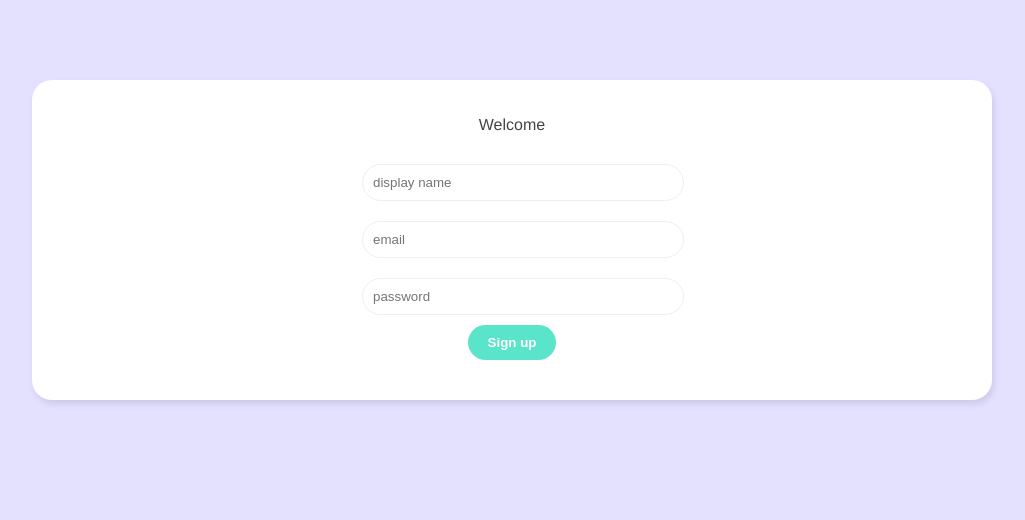
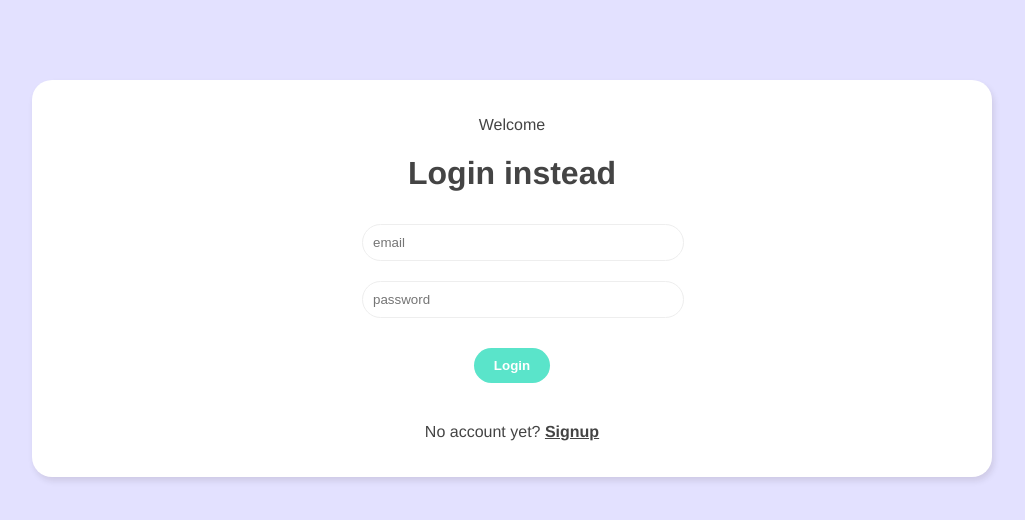
Before and after one commit to Zer02/live-chat, a Vue app: page / in a window 1280 px wide. Shown: the top 520 px of the page, without its empty margins (128-1153 px from the left). Built offline with nearby package versions, Linux system fonts and the light colour scheme.

Commit message:
Finished simple signup and login components

```diff
--- a/src/components/LoginForm.vue
+++ b/src/components/LoginForm.vue
@@ -2,12 +2,14 @@
   <form @submit.prevent="handleSubmit">
     <input type="email" required placeholder="email" v-model="email">
     <input type="password" required placeholder="password" v-model="password">
+    <div class="error">{{ error }}</div>
     <button>Login</button>
   </form>
 </template>
 
 <script>
 import { ref } from 'vue'
+import useLogin from '../composables/useLogin'
 
 export default {
   setup() {
@@ -15,11 +17,16 @@ export default {
     const email = ref('')
     const password = ref('')
 
-    const handleSubmit = () => {
-      console.log(email.value, password.value);
+    const { error, login } = useLogin()
+
+    const handleSubmit = async () => {
+      await login(email.value, password.value)
+      if (!error.value) {
+        console.log('user logged in')
+      }
     }
 
-    return { email, password, handleSubmit }
+    return { email, password, handleSubmit, error }
   }
 }
 </script>
--- a/src/components/SignupForm.vue
+++ b/src/components/SignupForm.vue
@@ -3,25 +3,30 @@
     <input type="text" required placeholder="display name" v-model="displayName">
     <input type="email" required placeholder="email" v-model="email">
     <input type="password" required placeholder="password" v-model="password">
+    <div class="error">{{ error }}</div>
     <button>Sign up</button>
   </form>
 </template>
 
 <script>
 import { ref } from 'vue'
+import useSignup from '../composables/useSignup'
 
 export default {
   setup() {
+    const { error, signup } = useSignup()
+
     // refs
     const displayName = ref('')
     const email = ref('')
     const password = ref('')
 
-    const handleSubmit = () => {
-      console.log(displayName.value, email.value, password.value);
+    const handleSubmit = async () => {
+      await signup(email.value, password.value, displayName.value)
+      console.log('user signed up')
     }
 
-    return { displayName, email, password, handleSubmit }
+    return { displayName, email, password, handleSubmit, error }
   }
 }
 </script>
--- /dev/null
+++ b/src/composables/useLogin.js
@@ -0,0 +1,25 @@
+import { ref } from 'vue'
+import { projectAuth } from '../firebase/config'
+
+const error = ref(null)
+
+const login = async (email, password) => {
+  error.value = null
+
+  try {
+    const res = await projectAuth.signInWithEmailAndPassword(email, password)
+    error.value = null
+    console.log(res)
+    return res
+  }
+  catch (err) {
+    console.log(err.message)
+    error.value = 'Incorrect login credentials'
+  }
+}
+
+const useLogin = () => {
+  return { error, login }
+}
+
+export default useLogin
--- /dev/null
+++ b/src/composables/useSignup.js
@@ -0,0 +1,31 @@
+import { ref } from "vue"
+import { projectAuth } from '../firebase/config'
+
+const error = ref(null)
+
+const signup = async (email, password, displayName) => {
+  error.value = null
+
+  try {
+    const res = await projectAuth.createUserWithEmailAndPassword(email, password)
+    if (!res) {
+      throw new Error('Could not complete the signup')
+    }
+    await res.user.updateProfile({ displayName })
+    error.value = null
+
+    return res
+
+  } catch(err) {
+    console.log(err.message)
+    error.value = err.message
+  }
+}
+
+const useSignup = () => {
+
+  return { error, signup }
+
+}
+
+export default useSignup
--- a/src/firebase/config.js
+++ b/src/firebase/config.js
@@ -1,5 +1,6 @@
 import firebase from 'firebase/app'
-import firebase from 'firebase/firestore'
+import 'firebase/firestore'
+import 'firebase/auth'
 
 const firebaseConfig = {
   apiKey: "AIzaSyDiTV6kcCrV_hxXvCOtR8R0QrUTDwhzGzY",
@@ -14,7 +15,8 @@ const firebaseConfig = {
 // init firebase
 firebase.initializeApp(firebaseConfig)
 
+const projectAuth = firebase.auth()
 const projectFirestore = firebase.firestore()
 const timestamp = firebase.firestore.FieldValue.serverTimestamp
 
-export { projectFirestore, timestamp }
+export { projectAuth, projectFirestore, timestamp }
--- a/src/views/Welcome.vue
+++ b/src/views/Welcome.vue
@@ -1,17 +1,31 @@
 <template>
   <div class="welcome container">
     <p>Welcome</p>
-    <SignupForm />
-    <!-- <LoginForm /> -->
+    <div v-if="showLogin">
+      <h1>Login instead</h1>
+      <LoginForm />
+      <p>No account yet? <span @click="showLogin = false">Signup</span></p>
+    </div>
+    <div v-else>
+      <h2>Sign up</h2>
+      <SignupForm />
+      <p>Already registered? <span @click="showLogin = true">Log in</span></p>
+    </div>
   </div>
 </template>
 
 <script>
 import SignupForm from '../components/SignupForm.vue'
 import LoginForm from '../components/LoginForm.vue'
+import { ref } from 'vue'
 
 export default {
-  components: { SignupForm, LoginForm }
+  components: { SignupForm, LoginForm },
+  setup() {
+    const showLogin = ref(true)
+
+    return { showLogin }
+  }
 }
 </script>
 
@@ -37,4 +51,12 @@ export default {
     color: #999;
     margin: 10px auto;
   }
+  .welcome span {
+    font-weight: bold;
+    text-decoration: underline;
+    cursor: pointer;
+  }
+  .welcome button {
+    margin: 20px auto;
+  }
 </style>
```
Also changed, not shown: 1 other file (tests, documents, lock files or other folders).
